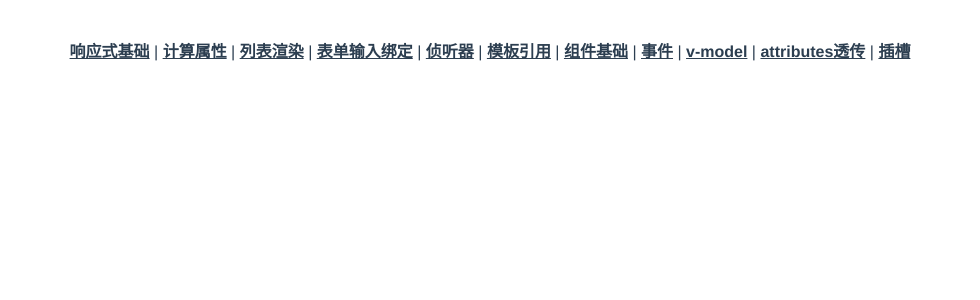
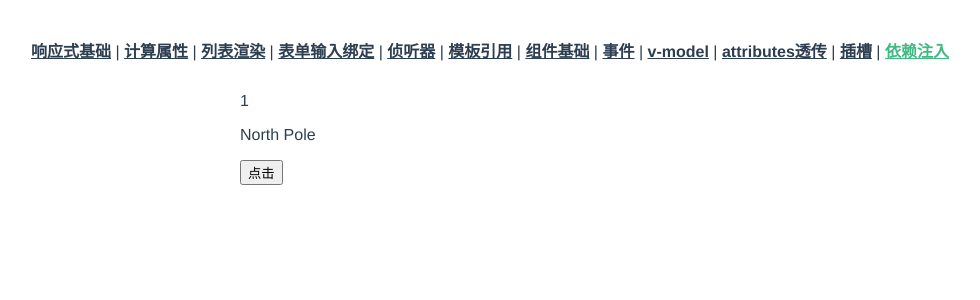
Before and after one commit to tuao525/my-demo-vue3, a Vue app: page /provideInject in a window 1280 px wide. Shown: the top 300 px of the page, without its empty margins (150-1130 px from the left). Built offline with nearby package versions, Linux system fonts and the light colour scheme.

Commit message:
feat: 依赖注入

```diff
--- a/src/App.vue
+++ b/src/App.vue
@@ -10,7 +10,8 @@
     <router-link to="/incidentView">事件</router-link> |
     <router-link to="/vModel">v-model</router-link> |
     <router-link to="/transmitAttribute">attributes透传</router-link> |
-    <router-link to="/slotView">插槽</router-link>
+    <router-link to="/slotView">插槽</router-link> |
+    <router-link to="/provideInject">依赖注入</router-link>
   </nav>
   <router-view/>
 </template>
--- a/src/router/index.js
+++ b/src/router/index.js
@@ -3,7 +3,7 @@
  * @email: 2250467773@qq.com
  * @Date: 2023-05-06 15:09:54
  * @LastEditors: Do not edit
- * @LastEditTime: 2023-11-16 10:05:24
+ * @LastEditTime: 2023-11-16 16:45:41
  */
 import { createRouter, createWebHistory } from 'vue-router'
 
@@ -62,6 +62,11 @@ const routes = [
     path: '/slotView',
     name: 'slotView',
     component: () => import('../views/SlotView.vue')
+  },
+  {
+    path: '/provideInject',
+    name: 'provideInject',
+    component: () => import('../views/ProvideInject.vue')
   }
 ]
 
--- /dev/null
+++ b/src/views/ProvideInject.vue
@@ -0,0 +1,39 @@
+<!--
+ * @Author: 涂澳
+ * @email: 2250467773@qq.com
+ * @Date: 2023-11-09 10:55:25
+ * @LastEditors: Do not edit
+ * @LastEditTime: 2023-11-16 18:05:41
+-->
+<template>
+  <div class="home">
+    <div class='left'>
+    <DependencyInjection />
+    </div>
+  </div>
+</template>
+
+<script setup>
+import { provide, ref } from 'vue'
+import DependencyInjection from './component/DependencyInjection.vue'
+provide('title', '标题')
+
+const location = ref('North Pole')
+
+const updateLocation = () => {
+  location.value = 'South Pole'
+}
+
+provide('location', { location, updateLocation })
+</script>
+<style lang="less">
+.home{
+    display: flex;
+    justify-content: center;
+}
+.left {
+    width:500px;
+    text-align:left
+}
+
+</style>
--- /dev/null
+++ b/src/views/component/DependencyInjection.vue
@@ -0,0 +1,28 @@
+<!--
+ * @Author: 涂澳
+ * @email: 2250467773@qq.com
+ * @Date: 2023-11-09 10:55:25
+ * @LastEditors: Do not edit
+ * @LastEditTime: 2023-11-16 18:03:03
+-->
+<template>
+  <DependencyInjectionChild />
+</template>
+
+<script setup>
+import DependencyInjectionChild from './DependencyInjectionChild.vue'
+
+</script>
+<style lang="less">
+.home {
+  display: flex;
+  justify-content: center;
+}
+.left {
+  width: 500px;
+  text-align: left;
+}
+.large {
+  color: #000;
+}
+</style>
--- /dev/null
+++ b/src/views/component/DependencyInjectionChild.vue
@@ -0,0 +1,33 @@
+<!--
+ * @Author: 涂澳
+ * @email: 2250467773@qq.com
+ * @Date: 2023-11-09 10:55:25
+ * @LastEditors: Do not edit
+ * @LastEditTime: 2023-11-16 18:07:01
+-->
+<template>
+  {{ countRef }}
+  <p>{{ location }}</p>
+  <button @click="updateLocation">点击</button>
+</template>
+
+<script setup>
+import { ref, provide, inject } from 'vue'
+const countRef = ref(1)
+provide('title', countRef)
+const { location, updateLocation } = inject('location')
+
+</script>
+<style lang="less">
+.home {
+  display: flex;
+  justify-content: center;
+}
+.left {
+  width: 500px;
+  text-align: left;
+}
+.large {
+  color: #000;
+}
+</style>
```
Also changed, not shown: src/views/component/BaseBtn.vue (+5 -2 lines).
